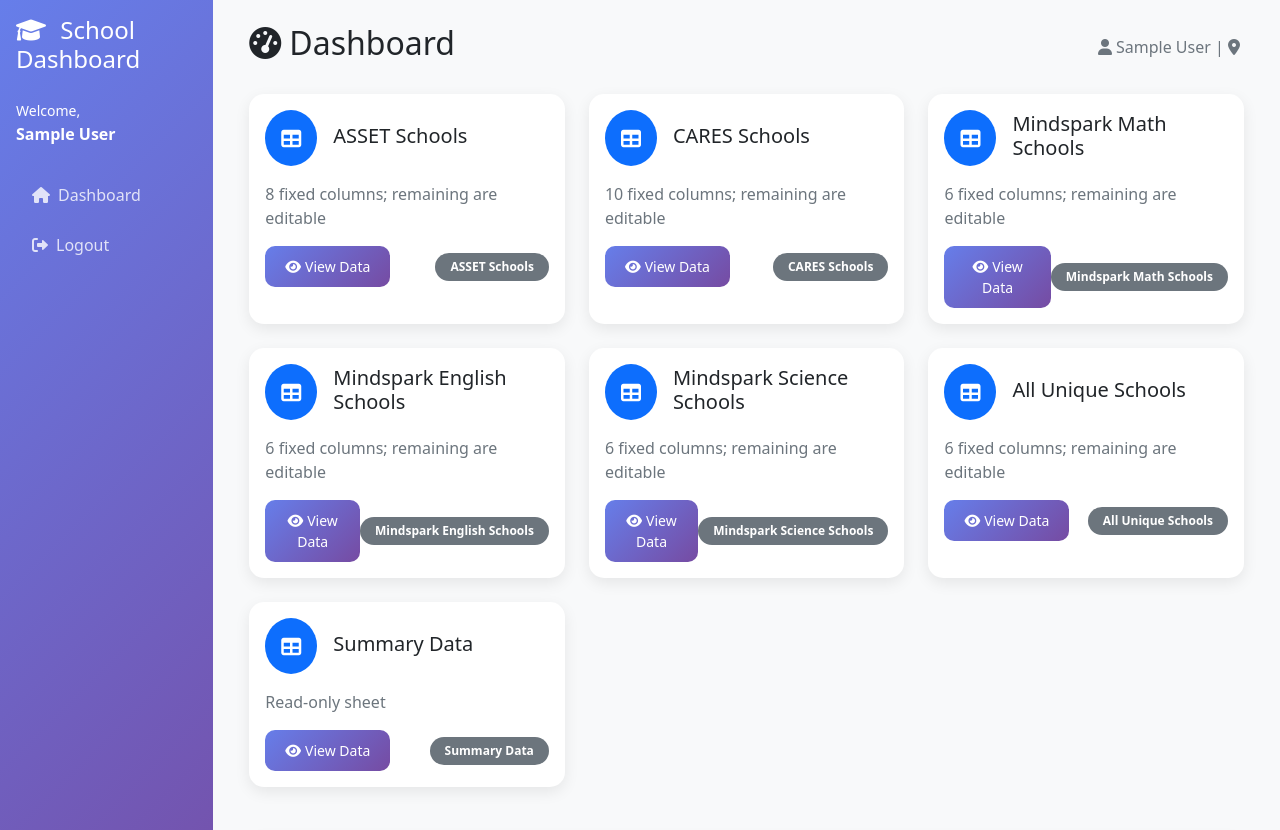
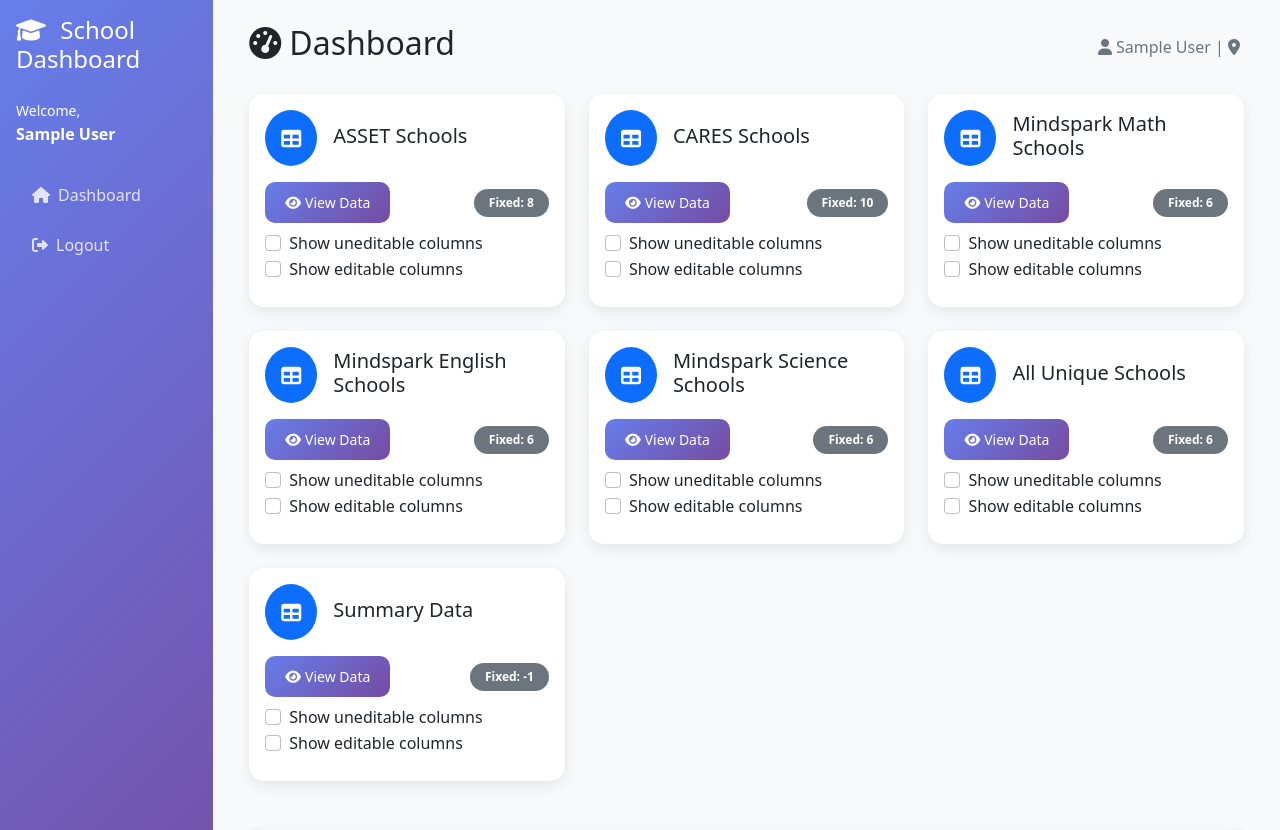
Before and after one commit to deathwalker741/mohandb, a Flask app: page / in a window 1280 px wide. Shown: the top 830 px of the page. Run offline with Flask 3, Linux system fonts and the light colour scheme; the visitor is signed in with stand-in values (Sample User, id 1).

Commit message:
feat(dashboard): show toggles for uneditable/editable columns with live column lists

```diff
--- a/app.py
+++ b/app.py
@@ -75,7 +75,39 @@ def to_param_key(name: str) -> str:
 def index():
     if 'user' not in session:
         return redirect(url_for('login'))
-    return render_template('dashboard.html', sheets=SHEET_CONFIGS, user=session['user'])
+    # Build dashboard metadata with actual column lists per table
+    dashboard_sheets = {}
+    try:
+        with engine.connect() as connection:
+            for table_name, cfg in SHEET_CONFIGS.items():
+                try:
+                    cols_rs = connection.execute(text(f'SELECT * FROM {sql_ident(table_name)} LIMIT 1;'))
+                    columns = list(cols_rs.keys())
+                except Exception:
+                    columns = []
+
+                fixed_count = int(cfg.get('fixed_columns', 0))
+                fixed_cols = columns[:fixed_count] if columns else []
+                # editable columns = after fixed_count, excluding id
+                editable_cols = [c for i, c in enumerate(columns) if (i + 1) > fixed_count and c != 'id']
+
+                dashboard_sheets[table_name] = {
+                    'name': cfg.get('name', table_name),
+                    'fixed_count': fixed_count,
+                    'fixed_cols': fixed_cols,
+                    'editable_cols': editable_cols,
+                }
+    except Exception:
+        # Fallback to names only if DB metadata fetch fails
+        for table_name, cfg in SHEET_CONFIGS.items():
+            dashboard_sheets[table_name] = {
+                'name': cfg.get('name', table_name),
+                'fixed_count': int(cfg.get('fixed_columns', 0)),
+                'fixed_cols': [],
+                'editable_cols': [],
+            }
+
+    return render_template('dashboard.html', sheets=dashboard_sheets, user=session['user'])
 
 @app.route('/health')
 def health_check():
--- a/templates/dashboard.html
+++ b/templates/dashboard.html
@@ -25,23 +25,43 @@
                     </div>
                 </div>
 
-                <p class="card-text text-muted">
-                    {% set fixed_count = (sheet_data.fixed_columns | default(0)) | int %}
-                    {% if fixed_count > 0 %}
-                        {{ fixed_count }} fixed columns; remaining are editable
-                    {% elif fixed_count == 0 %}
-                        All columns are editable
-                    {% else %}
-                        Read-only sheet
-                    {% endif %}
-                </p>
-
-                <div class="d-flex justify-content-between align-items-center">
+                <div class="mb-2 d-flex justify-content-between align-items-center">
                     <a href="{{ url_for('view_sheet', table_name=sheet_name) }}"
                        class="btn btn-primary btn-sm">
                         <i class="fas fa-eye me-1"></i>View Data
                     </a>
-                    <span class="badge bg-secondary">{{ sheet_data.name }}</span>
+                    <span class="badge bg-secondary">Fixed: {{ sheet_data.fixed_count }}</span>
+                </div>
+
+                <div class="mb-2">
+                    <div class="form-check form-check-inline">
+                        <input class="form-check-input" type="checkbox" id="dash-fixed-{{ sheet_name }}" onchange="toggleDashSection('{{ sheet_name }}','fixed')">
+                        <label class="form-check-label" for="dash-fixed-{{ sheet_name }}">Show uneditable columns</label>
+                    </div>
+                    <div class="form-check form-check-inline">
+                        <input class="form-check-input" type="checkbox" id="dash-editable-{{ sheet_name }}" onchange="toggleDashSection('{{ sheet_name }}','editable')">
+                        <label class="form-check-label" for="dash-editable-{{ sheet_name }}">Show editable columns</label>
+                    </div>
+                </div>
+
+                <div id="dash-fixed-cols-{{ sheet_name }}" class="d-none mt-2">
+                    {% if sheet_data.fixed_cols and sheet_data.fixed_cols|length > 0 %}
+                        {% for c in sheet_data.fixed_cols %}
+                            <span class="badge bg-secondary me-1 mb-1">{{ c }}</span>
+                        {% endfor %}
+                    {% else %}
+                        <span class="text-muted">No fixed columns detected</span>
+                    {% endif %}
+                </div>
+
+                <div id="dash-editable-cols-{{ sheet_name }}" class="d-none mt-2">
+                    {% if sheet_data.editable_cols and sheet_data.editable_cols|length > 0 %}
+                        {% for c in sheet_data.editable_cols %}
+                            <span class="badge bg-success me-1 mb-1">{{ c }}</span>
+                        {% endfor %}
+                    {% else %}
+                        <span class="text-muted">No editable columns detected</span>
+                    {% endif %}
                 </div>
             </div>
         </div>
@@ -84,3 +104,16 @@
     </div>
 </div>
 {% endblock %}
+{% block scripts %}
+<script>
+function toggleDashSection(name, which) {
+    const id = which === 'fixed' ? `dash-fixed-cols-${name}` : `dash-editable-cols-${name}`;
+    const cbId = which === 'fixed' ? `dash-fixed-${name}` : `dash-editable-${name}`;
+    const section = document.getElementById(id);
+    const cb = document.getElementById(cbId);
+    if (section && cb) {
+        section.classList.toggle('d-none', !cb.checked);
+    }
+}
+</script>
+{% endblock %}
```
